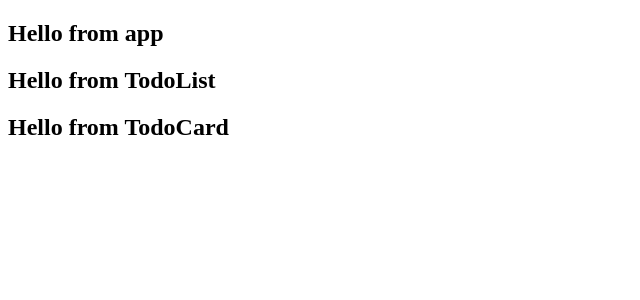
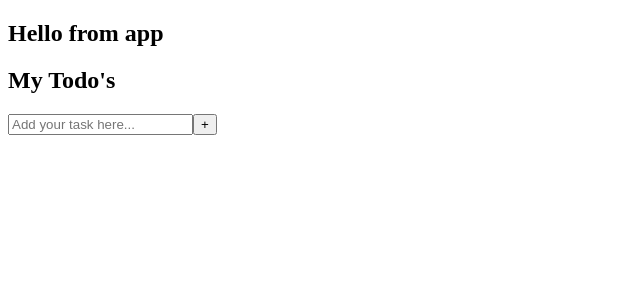
Before and after one commit to z-t-taylor/todo-app, a React (Vite) app: page / in a window 1280 px wide. Shown: the top 300 px of the page, without its empty margins (0-640 px from the left). Built offline with nearby package versions, Linux system fonts and the light colour scheme.

Commit message:
feat: add todoList functionality

```diff
--- a/src/components/TodoCard/TodoCard.jsx
+++ b/src/components/TodoCard/TodoCard.jsx
@@ -1,9 +1,9 @@
 import "./TodoCard.css";
 
-const TodoCard = () => {
+const TodoCard = ({ todo }) => {
   return (
     <>
-      <h2>Hello from TodoCard</h2>
+      <p>{todo}</p>
     </>
   );
 };
--- a/src/components/TodoList/TodoList.jsx
+++ b/src/components/TodoList/TodoList.jsx
@@ -1,11 +1,40 @@
+import { useState } from "react";
+import "./TodoList.css";
+
 import TodoCard from "../TodoCard/TodoCard";
-import "./TodoList.css";
+
 const TodoList = () => {
+  const [todos, setTodos] = useState([]);
+  const [newTodo, setNewTodo] = useState("");
+
+  const handleSubmit = (e) => {
+    e.preventDefault();
+    setTodos([...todos, newTodo]);
+    setNewTodo("");
+  };
+
+  const handleChange = (e) => {
+    setNewTodo(e.target.value);
+  };
+
+  const mappedTodoCards = todos.map((todo, i) => {
+    return <TodoCard key={i} todo={todo} />;
+  });
+
   return (
-    <>
-      <h2>Hello from TodoList</h2>
-      <TodoCard />
-    </>
+    <div>
+      <h2>My Todo's</h2>
+      <form onSubmit={handleSubmit}>
+        <input
+          type="text"
+          onChange={handleChange}
+          placeholder="Add your task here..."
+          value={newTodo}
+        />
+        <button type="submit">+</button>
+      </form>
+      {mappedTodoCards}
+    </div>
   );
 };
 
```
